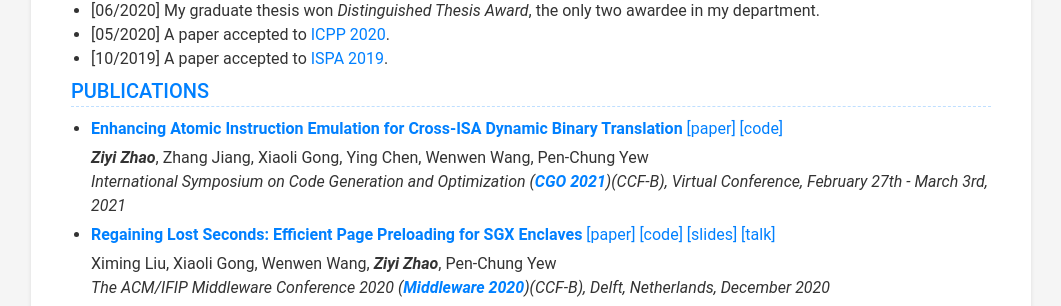
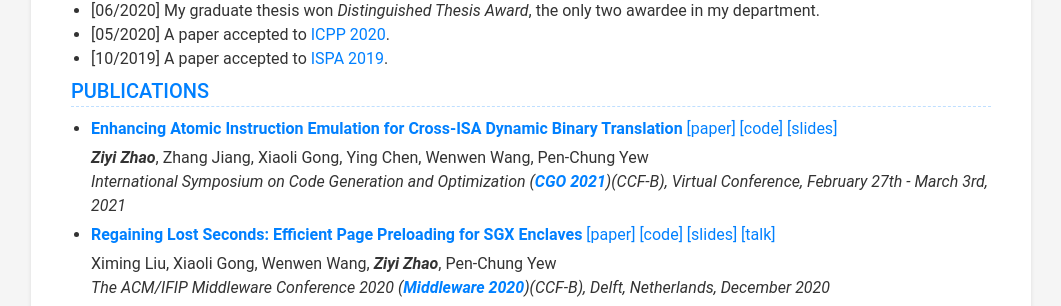
Before and after one commit to Tr0py/cv, a Jekyll site: the page built from index.html, in a window 1280 px wide. Shown: the part 836-1142 px from the top of the page, without its empty margins (109-1170 px from the left). Built offline with Jekyll 4.4.1, drawn with Linux system fonts in a browser that asks for light colours; nearby versions of some CDN libraries.

Commit message:
added CGO slides

```diff
--- a/_data/data.yml
+++ b/_data/data.yml
@@ -113,6 +113,7 @@ publications:
       * [**Enhancing Atomic Instruction Emulation for Cross-ISA Dynamic Binary Translation**](./assets/materials/QEMU-ABA-CGO2021.pdf)
       [\[paper\]](./assets/materials/QEMU-ABA-CGO2021.pdf)
       [\[code\]](https://github.com/NKU-EmbeddedSystem/ABA-LLSC)
+      [\[slides\]](./assets/materials/QEMU-ABA-CGO2021-slides.pdf)
 
         ***Ziyi Zhao***, Zhang Jiang, Xiaoli Gong, Ying Chen, Wenwen Wang, Pen-Chung Yew
         *International Symposium on Code Generation and Optimization (**[CGO 2021](https://conf.researchr.org/home/cgo-2021)**)(CCF-B), Virtual Conference, February 27th - March 3rd, 2021*
```
Also changed, not shown: 1 other file.
